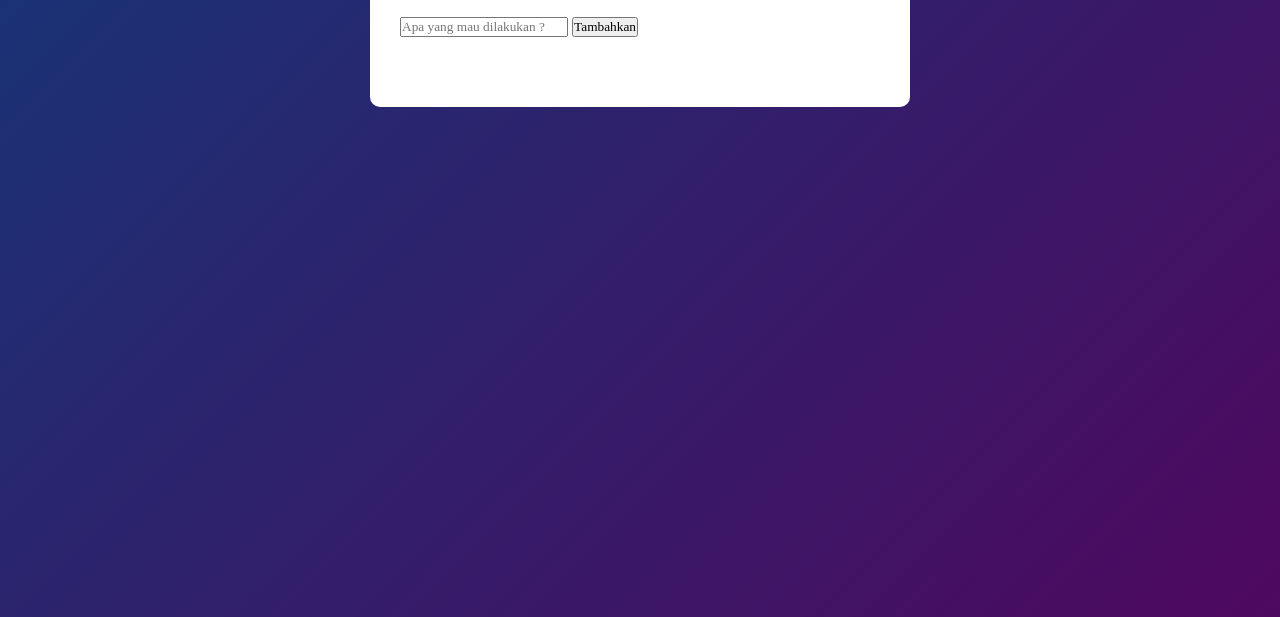
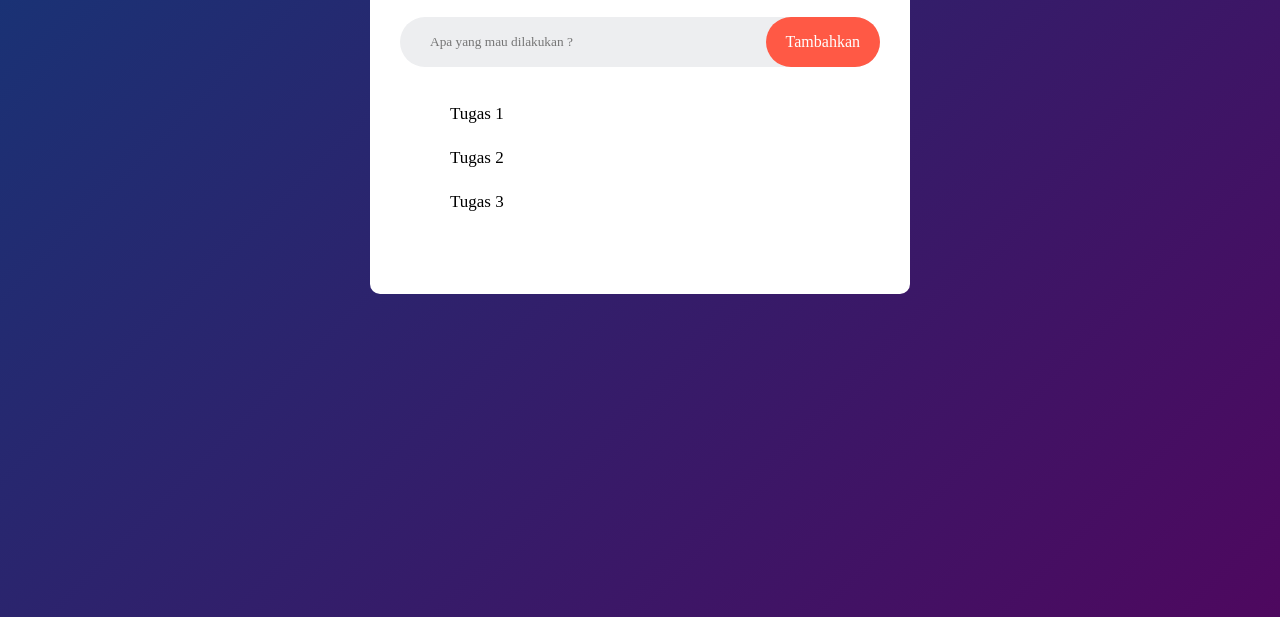
Before and after one commit to bagusekaofc/todolist, a plain HTML site: page index.html in a window 1280 px wide. Shown: the part 183-800 px from the top of the page. Drawn offline with Linux system fonts and the light colour scheme.

Commit message:
membuat list pada todolist

```diff
--- a/index.html
+++ b/index.html
@@ -5,6 +5,7 @@
     <meta name="viewport" content="width=device-width, initial-scale=1.0" />
     <title>To-Do List App</title>
     <link rel="stylesheet" href="style.css" />
+    <link rel="shortcut icon" href="img/check-list.png" type="image/x-icon" />
   </head>
   <body>
     <div class="container">
@@ -18,6 +19,11 @@
           />
           <button>Tambahkan</button>
         </div>
+        <ul id="list-container">
+          <li>Tugas 1</li>
+          <li>Tugas 2</li>
+          <li>Tugas 3</li>
+        </ul>
       </div>
     </div>
   </body>
--- a/style.css
+++ b/style.css
@@ -32,3 +32,40 @@
   width: 30px;
   margin-left: 10px;
 }
+
+.row {
+  display: flex;
+  align-items: center;
+  justify-content: space-between;
+  background: #edeef0;
+  border-radius: 30px;
+  padding-left: 20px;
+  margin-bottom: 25px;
+}
+
+input {
+  flex: 1;
+  border: none;
+  outline: none;
+  background: transparent;
+  padding: 10px;
+}
+
+button {
+  border: none;
+  outline: none;
+  padding: 16px 20px;
+  background: #ff5945;
+  color: #fff;
+  font-size: 16px;
+  cursor: pointer;
+  border-radius: 40px;
+}
+
+ul li {
+  list-style: none;
+  font-size: 17px;
+  padding: 12px 8px 12px 50px;
+  user-select: none;
+  cursor: pointer;
+}
```
Also changed, not shown: img/check-list.png (added).
